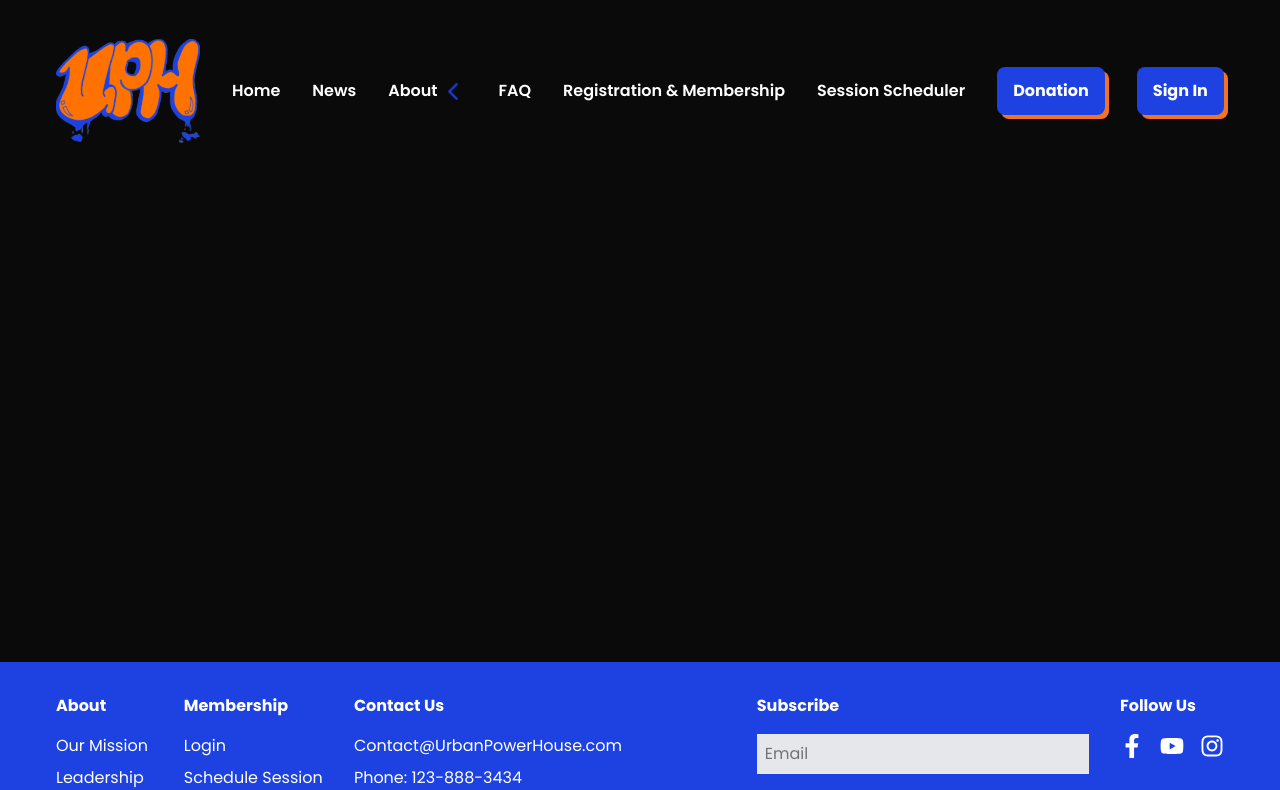
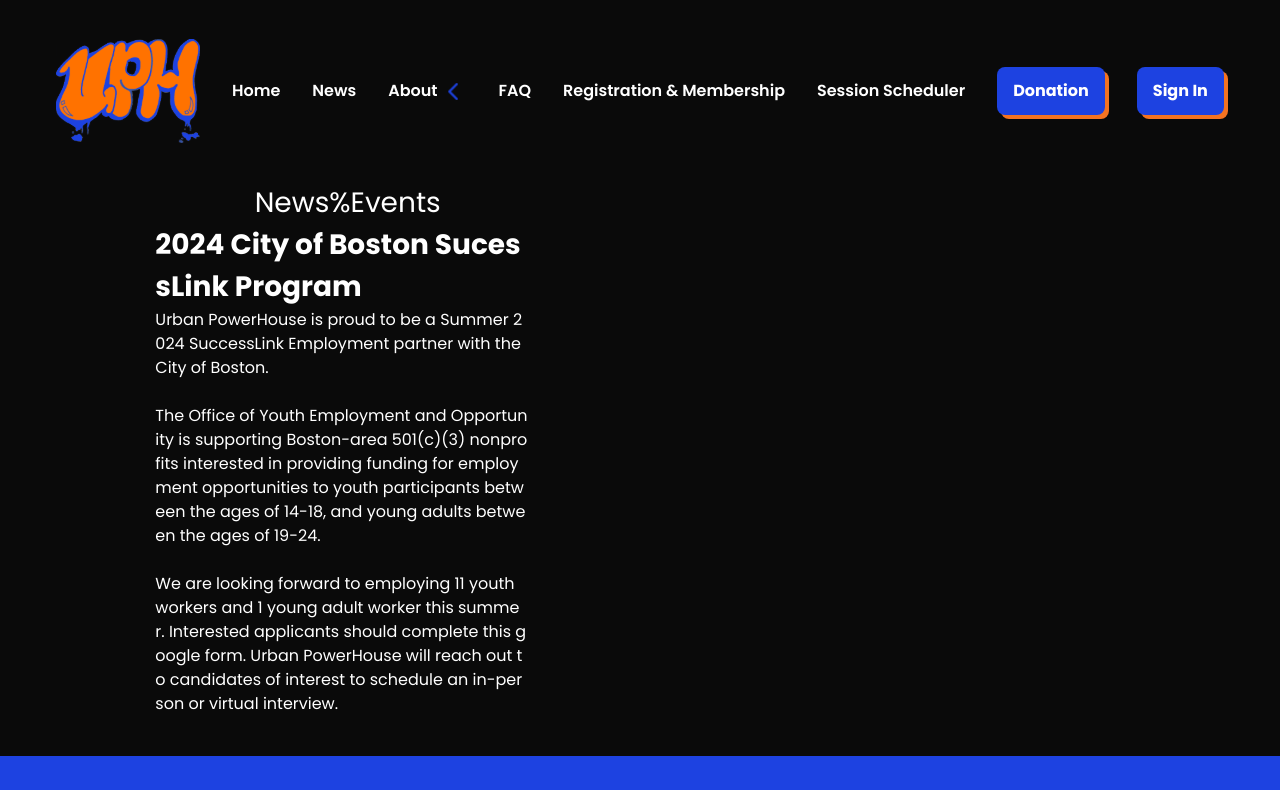
Before and after one commit to Artists-for-Humanity/urban-powerhouse, a Next.js app: page /News in a window 1280 px wide. Shown: the top 790 px of the page. Built offline with nearby package versions, Linux system fonts and the light colour scheme.

Commit message:
got the title and text in

```diff
--- /dev/null
+++ b/components/FirstArticle.tsx
@@ -0,0 +1,24 @@
+import React from "react";
+import '../app/globals.css';
+
+
+export default function FirstArticle() {
+  return (
+    <div className="col-start-2 col-span-4 grid-rows-auto">
+        <div className="text-[28px] font-bold ">2024 City of Boston SucessLink Program</div>
+        <div className="whitespace-break-spaces">
+        <p>
+          Urban PowerHouse is proud to be a Summer 2024 SuccessLink Employment partner with the City of Boston.
+        </p>
+        <br />
+        <p>
+          The Office of Youth Employment and Opportunity is supporting Boston-area 501(c)(3) nonprofits interested in providing funding for employment opportunities to youth participants between the ages of 14-18, and young adults between the ages of 19-24.
+        </p>
+        <br />
+        <p>
+          We are looking forward to employing 11 youth workers and 1 young adult worker this summer. Interested applicants should complete this google form. Urban PowerHouse will reach out to candidates of interest to schedule an in-person or virtual interview.
+        </p>
+        </div>
+    </div>
+  );
+}
--- /dev/null
+++ b/components/Newstitle.tsx
@@ -0,0 +1,8 @@
+import React from 'react'
+import '../app/globals.css';
+export default function Newstitle() {
+
+    return (
+    <div className="col-start-3 col-span-3 text-[28px]">News%Events</div>
+    );
+}
--- a/pages/News.tsx
+++ b/pages/News.tsx
@@ -5,15 +5,19 @@ import Footer from "../components/Footer";
 import Container from "../components/Container";
 import Navigation from "../components/Navigation";
 import '../app/globals.css';
-
+import Newstitle from "../components/Newstitle";
+import FirstArticle from "../components/FirstArticle";
 
 
 export default function News() {
 
     return (
-          <Grid>
+          <Grid className=" break-all">
             <Navigation/>
               <Container className="min-h-[60vh]">
+                <Newstitle></Newstitle>
+
+                <FirstArticle></FirstArticle>
               </Container>
             <Footer />
           </Grid>
```
